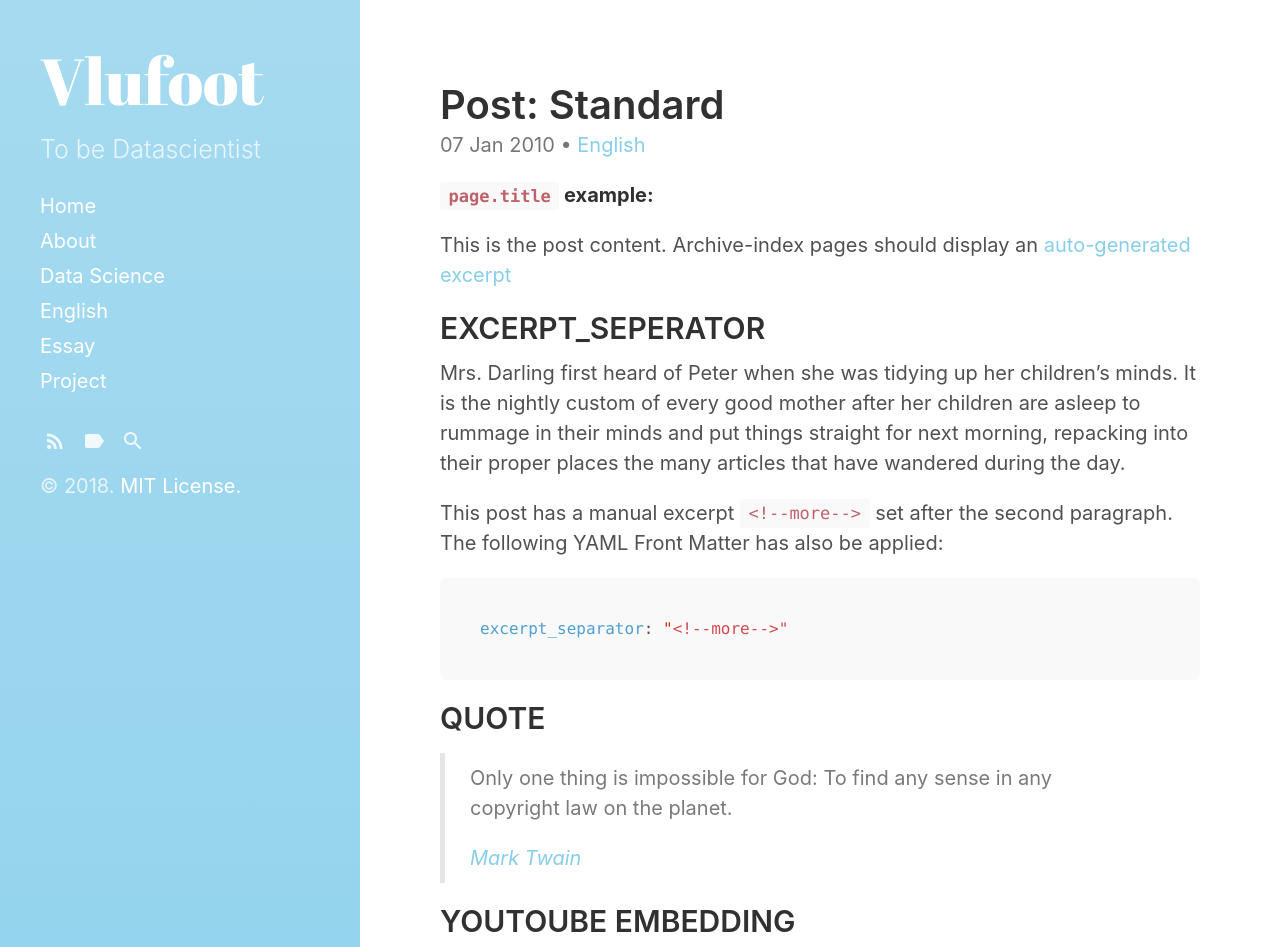
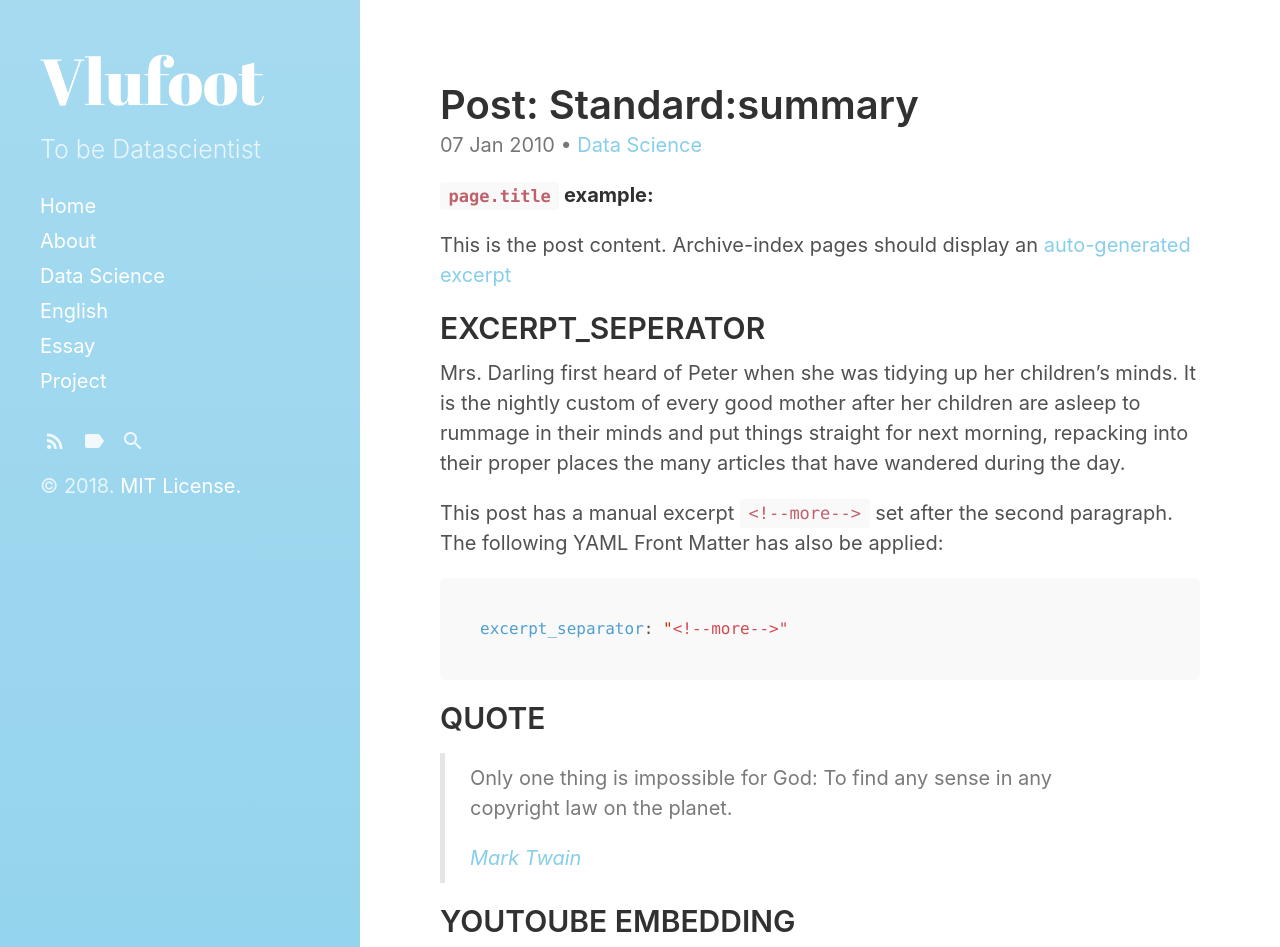
Before and after one commit to vlufoot/vlufoot.github.io, a Jekyll site: the page built from _posts/2010-01-07-post-standard.md, in a window 1280 px wide, cut to the strip 0-947 px from the top of the page. Built offline with Jekyll 4.4.1, drawn with Linux system fonts in a browser that asks for light colours; some of the changed text lies outside the part shown.

Commit message:
Update 2010-01-07-post-standard.md

```diff
--- a/_posts/2010-01-07-post-standard.md
+++ b/_posts/2010-01-07-post-standard.md
@@ -1,13 +1,11 @@
 ---
 layout: post
-title: "Post: Standard"
+title: "Post: Standard:summary"
 excerpt_separator: "<!--more-->"
 categories:
-  - English
+  - Data Science
 tags:
-  - Post Formats
-  - readability
-  - standard
+  - Git
 ---
 
 **`page.title` example:**
```
